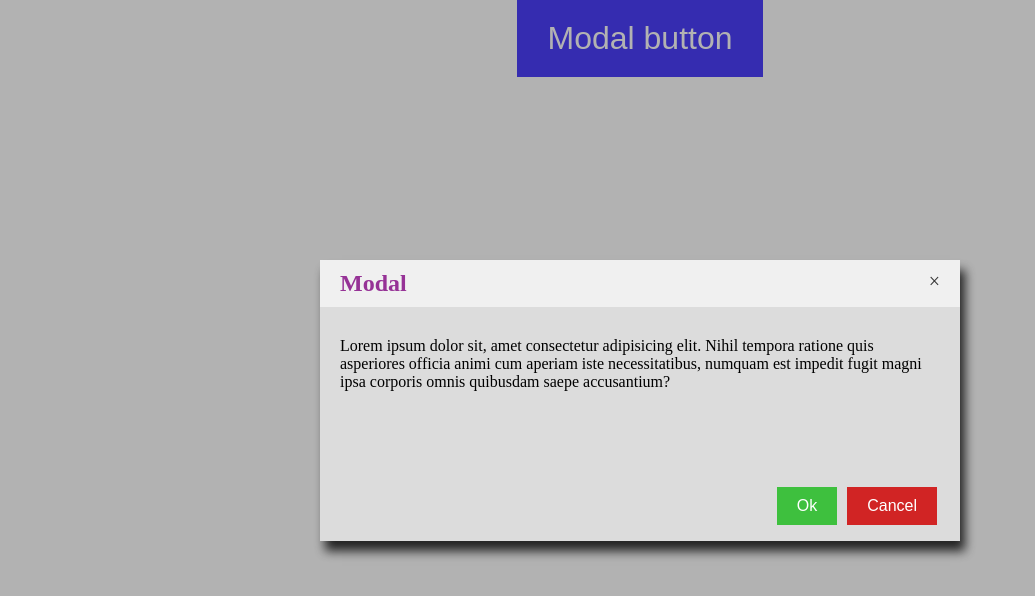
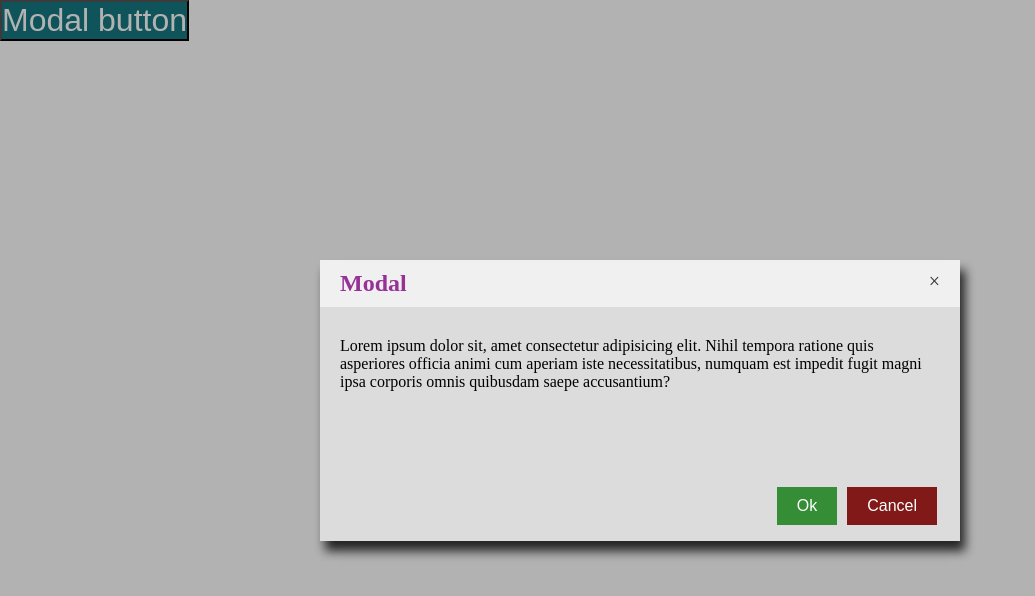
Before and after one commit to Strukturavaltas-03-Frontend-2022/js1-projekt-modal-timivarga, a plain HTML site: page index.html in a window 1280 px wide. Both pictures are taken after a click on the button "Modal button". Shown: the whole page, without its empty margins (0-1035 px from the left). Drawn offline with Linux system fonts and the light colour scheme.

Commit message:
gomb kozepre igazitva

```diff
--- a/main.css
+++ b/main.css
@@ -4,15 +4,22 @@
 }
 
 .modal__button {
-    display: block;
-    background-color: rgb(77, 64, 252);
+
+    background-color: rgb(20, 120, 128);
     color: white;
     font-size: 32px;
     text-align: center;
+
+    position:absolute;
+    display: flex;
+    justify-content: center;
+    align-items: center;
+
+    /* display: block;
     padding: 20px 30px;
     margin: auto;
     border: none;
-    cursor: pointer;
+    cursor: pointer; */
 }
 
 .modal__header {
@@ -49,11 +56,11 @@ h2 {
 }
 
 .okay__btn {
-    background-color: rgb(62, 192, 62);
+    background-color: rgb(53, 141, 53);
 }
 
 .cancel__btn {
-    background-color: rgb(209, 36, 36);
+    background-color: rgb(129, 25, 25);
 }
 
 .modal__footer {
```
Also changed, not shown: index.html (indentation only).
